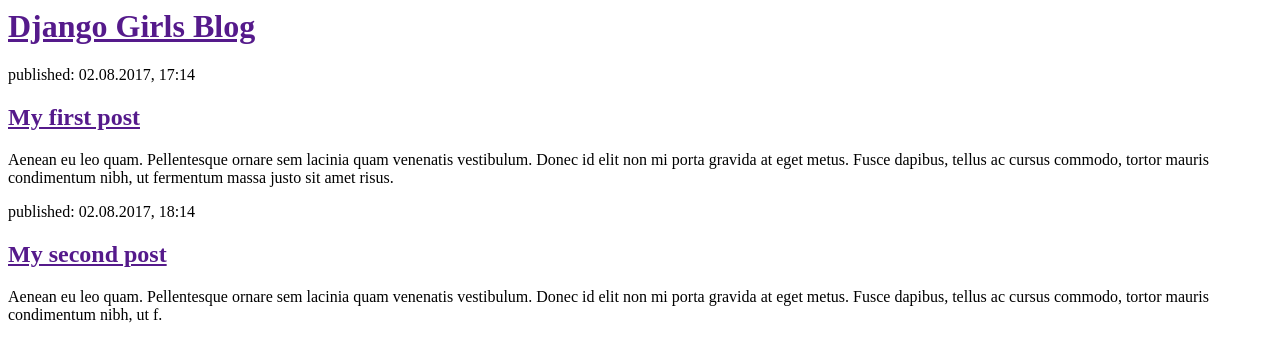
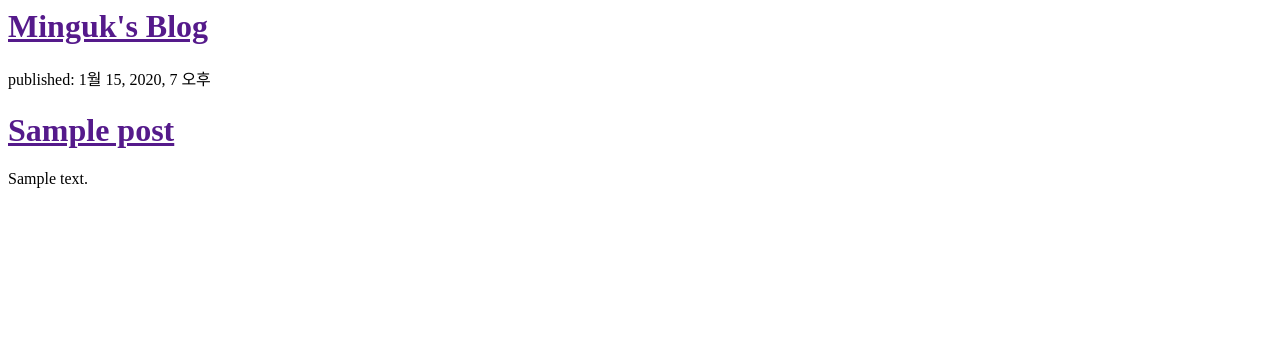
Before and after one commit to sartre4747/my_first_blog, a Django app: template blog/templates/blog/post_list.html in a window 1280 px wide. Shown: the top 362 px of the page. Run offline with Django 3.2, Linux system fonts and the light colour scheme; the template is opened without the code that fills it: values that come from a table or form of the project are taken from there, others are empty; tables that the repository leaves empty hold one stand-in row (values such as "Sample post").

Commit message:
Modified templates to display posts from database.

```diff
--- a/blog/templates/blog/post_list.html
+++ b/blog/templates/blog/post_list.html
@@ -1,22 +1,19 @@
 <html>
     <head>
-        <title>Django Girls blog</title>
+        <title>Minguk's first blog</title>
     </head>
     <body>
         <div>
-            <h1><a href="">Django Girls Blog</a></h1>
+            <h1><a href="">Minguk's Blog</a></h1>
         </div>
 
-        <div>
-            <p>published: 02.08.2017, 17:14</p>
-            <h2><a href="">My first post</a></h2>
-            <p>Aenean eu leo quam. Pellentesque ornare sem lacinia quam venenatis vestibulum. Donec id elit non mi porta gravida at eget metus. Fusce dapibus, tellus ac cursus commodo, tortor mauris condimentum nibh, ut fermentum massa justo sit amet risus.</p>
-        </div>
 
-        <div>
-            <p>published: 02.08.2017, 18:14</p>
-            <h2><a href="">My second post</a></h2>
-            <p>Aenean eu leo quam. Pellentesque ornare sem lacinia quam venenatis vestibulum. Donec id elit non mi porta gravida at eget metus. Fusce dapibus, tellus ac cursus commodo, tortor mauris condimentum nibh, ut f.</p>
-        </div>
+        {% for post in posts %}
+        	<div>
+        		<p>published: {{ post.published_date }}</p>
+        		<h1><a href="">{{ post.title }}</a></h1>
+        		<p>{{ post.text|linebreaksbr }}</p>
+    		</div>
+		{% endfor %}
     </body>
 </html>
```
Also changed, not shown: blog/views.py (+9 -1 lines).
